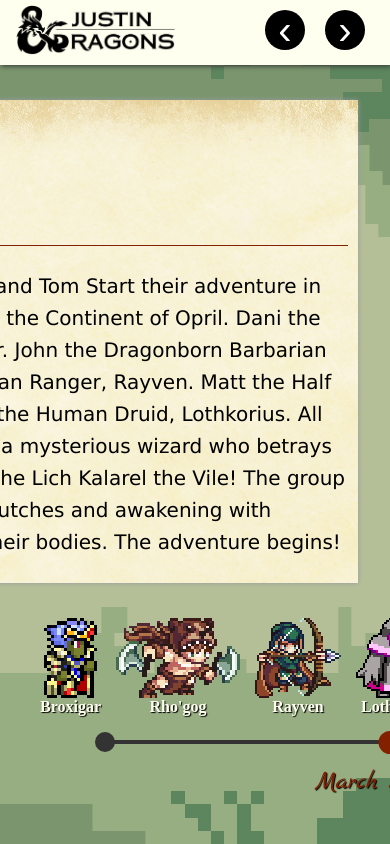
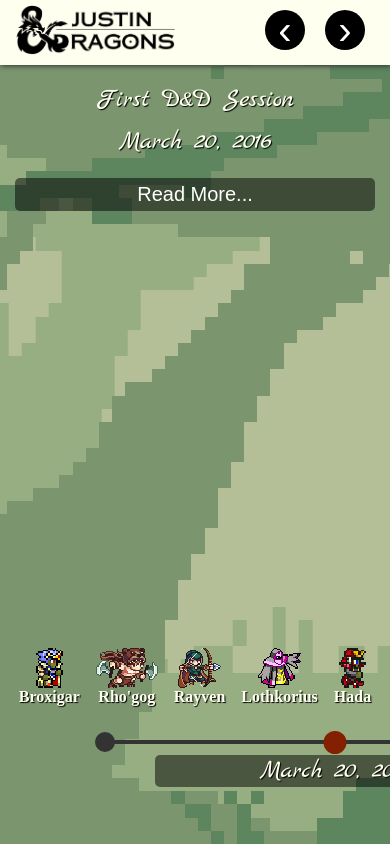
Before and after one commit to glitchwolfe/justin-and-dragons, a React (Create React App) app: page / in a window 390 px wide. Built offline with nearby package versions, Linux system fonts and the light colour scheme.

Commit message:
Made updates to allow mobile use

```diff
--- a/src/components/App/App.js
+++ b/src/components/App/App.js
@@ -44,29 +44,17 @@ class App extends Component {
     for (let element of this.timelineEvents){
 
       let eventPosition = element.getBoundingClientRect().left;
+      let eventSize     = element.clientWidth / 2;
 
-      if(element && eventPosition >= -250 && eventPosition <= 250){ // Max range is equal to the width of every event element
+      console.log(eventSize)
+
+      if(element && eventPosition >= -eventSize && eventPosition <= eventSize){ // Max range is equal to the width of every event element
         let currentEvent = this.refs.timeline.getEvent(i);
+            currentEvent.index = i;
 
-        // Update party
-        let partyMembers = this.refs.timeline.getEvent(i).partyMembers;
-        this.refs.party.updateActiveMembers(partyMembers);
+        element.classList.add("active");
 
-        // Mark timeline node as active
-        element.classList.add("active");
-        this.currentEventIndex = i;
-
-        // Change background, if necessary
-        if(this.currentBackground === '' || this.currentBackground !== currentEvent.location){
-          this.setBackground(currentEvent.location);
-        }
-
-        // Display event details
-        document.getElementById("eventDescription").innerHTML = `
-          <p class="event">${currentEvent.event}</p>
-          <p class="date">${currentEvent.date}</p>
-          <p>${currentEvent.description}</p>
-        `;
+        this.renderEvent(currentEvent);
       }
       else if(element){
         element.classList.remove("active");
@@ -75,12 +63,12 @@ class App extends Component {
     }
   }
 
-  setBackground = (index) => {
-    console.log('setting background...',index)
+  setBackground = (currentEvent) => {
+    if(currentEvent && (this.currentBackground === '' || this.currentBackground !== currentEvent.location)){
 
         let parallaxContainer = document.getElementById('parallax');
 
-    switch(index){
+        switch(currentEvent.location){
           default:
           case "1":
             parallaxContainer.classList.add('forest');
@@ -112,7 +100,8 @@ class App extends Component {
             break;
         }
 
-    this.currentBackground = index;
+      this.currentBackground = currentEvent.location;
+    }
   }
 
   nextItem = () => {
@@ -126,9 +115,53 @@ class App extends Component {
   scrollToEvent = (i) => {
     if(i >= 0 && this.timelineEvents[i]){
       document.getElementById('parallax').scrollTo({
-        left:     this.timelineEvents[i].offsetLeft,
+        left:     this.timelineEvents[i].offsetLeft + 100,
         behavior: "smooth"
       });
+    }
+  }
+
+  renderEvent = (currentEvent) => {
+    if(currentEvent.index !== this.currentEventIndex){
+      let eventDescription = document.getElementById("eventDescription");
+
+      // Show preview only on mobile
+      if(window.innerWidth <= 700)
+        eventDescription.classList.add("preview");
+      else
+        eventDescription.classList.remove("preview");
+
+      eventDescription.classList.add("preAnimation");
+
+      // Add Event to DOM - wait 300ms so CSS fade can trigger
+      setTimeout(()=>{
+        eventDescription.innerHTML = `
+          <div class="eventContainer">
+            <p class="event">${currentEvent.event}</p>
+            <p class="date">${currentEvent.date}</p>
+            <button class="readMore">Read More...</button>
+            <button class="readLess">Read Less...</button>
+            <p class="description">${currentEvent.description}</p>
+          </div>
+        `;
+
+        eventDescription.getElementsByClassName('readMore')[0].addEventListener("click", () => {
+          eventDescription.classList.remove("preview");
+        });
+        eventDescription.getElementsByClassName('readLess')[0].addEventListener("click", () => {
+          eventDescription.classList.add("preview");
+        });
+
+        eventDescription.classList.remove("preAnimation");
+      }, 300)
+
+      // Update visible party members
+      this.refs.party.updateActiveMembers(currentEvent.partyMembers);
+
+      // Change background
+      this.setBackground(currentEvent);
+
+      this.currentEventIndex = currentEvent.index;
     }
   }
 
--- a/src/components/Party/Party.css
+++ b/src/components/Party/Party.css
@@ -1,7 +1,7 @@
 .Party{
   position: fixed;
-  left:     2.5rem;
   bottom:   8rem;
+  pointer-events: none;
 }
 
 .Party ul{
@@ -9,12 +9,12 @@
   padding: 0;
   margin:  0;
 
-  max-width: 250px;
-  display: grid;
-  grid-template-columns: repeat(8, 1fr);
-  grid-template-rows: 1fr 1fr;
+  max-width: 100%;
+  display:   flex;
+  flex-wrap: wrap-reverse;
 
-  grid-column-gap: 15px;
+  align-items: center;
+  justify-content: center;
 }
 
 .Party li{
@@ -22,9 +22,8 @@
   font-weight: bold;
   text-shadow: 1px 1px 1px #000;
   text-align:  center;
-  grid-row:    6 / 1;
+  margin:      15px;
 
-  /* transition-timing-function: ease-in; */
   transition: 0.25s ease all;
   transform:  translateY(200%);
 }
@@ -35,9 +34,24 @@
   transform: translateY(0%);
 }
 
+
 .Party li img{
   height: 80px;
   image-rendering: pixelated;
+}
+
+@media screen and (max-width:700px){
+  .Party{
+    width: 100%;
+  }
+
+  .Party li{
+    margin: 10px 8px;
+  }
+
+  .Party li img{
+    height: 40px;
+  }
 }
 
 .Party li img,
--- a/src/components/Party/PartyMembers.json
+++ b/src/components/Party/PartyMembers.json
@@ -98,10 +98,6 @@
     "image":"cleric"
   },
   {
-    "name":"Rhazer",
-    "image":"mage"
-  },
-  {
     "name":"Kelibourne",
     "image":"archer"
   },
--- a/src/components/Timeline/Timeline.css
+++ b/src/components/Timeline/Timeline.css
@@ -42,8 +42,8 @@
 ol li {
 	position: relative;
 	display:  inline-block;
-	float:    left;
-	width:    500px;
+  width:    500px;
+  max-width: 100vw;
   height:   50px;
 }
 
@@ -65,7 +65,7 @@ ol li .point {
 }
 
 #eventDescription {
-  transition: 0.3s ease height;
+  transition: 0.2s ease all;
 
   position: fixed;
   top:      100px;
@@ -73,7 +73,6 @@ ol li .point {
   z-index:  1;
   width:    600px;
 
-  padding:    5px 10px;
   box-shadow: 0 0 5px #979AA4;
 
   background: url('../../images/event-description/stat-block-top-texture.png'),
@@ -93,10 +92,95 @@ ol li .point {
   line-height: 1.6;
 }
 
+#eventDescription.preAnimation{
+  opacity: 0;
+  max-height: 0;
+}
+
+#eventDescription .readMore,
+#eventDescription .readLess{
+  display: none;
+  font-size: 20px;
+  background: rgba(0,0,0,0.5);
+  border-radius: 5px;
+  color: #fff;
+  border: none;
+  width: 100%;
+  padding: 5px;
+}
+
+.eventContainer{
+  padding:    15px;
+}
+
+@media screen and (max-width:700px){
+  #eventDescription.preview{
+    background: none;
+    box-shadow: none;
+    color: #FFFFF0;
+    text-shadow: 1px 1px 1px #000;
+    text-align: center;
+    font-size: 3rem;
+    height: auto;
+    bottom: unset;
+  }
+  #eventDescription.preview .eventContainer{
+    padding-bottom: 0;
+  }
+  #eventDescription.preview .description{
+    display: none;
+  }
+  #eventDescription.preview .date{
+    border-bottom: none;
+  }
+  #eventDescription.preview .readMore{
+    display: block;
+  }
+  #eventDescription.preview .readLess{
+    display: none;
+  }
+
+  #eventDescription{
+    position: fixed;
+
+    width:     unset;
+    max-width: 100vw;
+    height:    unset;
+
+    top:    0;
+    right:  0;
+    bottom: 0;
+    left:   0;
+
+    overflow-y: scroll;
+    overflow-x: hidden;
+
+    display:        flex;
+    flex-direction: column;
+
+    pointer-events: unset;
+  }
+
+  #eventDescription .eventContainer{
+    padding: 80px 15px;
+    flex: 1;
+  }
+
+  #eventDescription .readLess{
+    display: block;
+  }
+}
+
+#eventDescription > * {
+  max-width: 100%;
+  display: block;
+}
+
 #eventDescription .date,
 #eventDescription .event{
-  font-size:   24px;
+  font-size:   26px;
   font-family: 'Marck Script', cursive;
+  margin: 0;
 }
 
 #eventDescription .date{
@@ -107,15 +191,17 @@ ol li .point {
 ol li .pointDate{
   font-family: 'Marck Script', cursive;
   text-shadow: 1px 1px 1px #000;
-  color: #FFFFF0;
-  font-size: 1.6rem;
-  text-align: center;
-  transition: 0.3s ease all;
+  color:     #FFFFF0;
+  font-size:   1.6rem;
+  text-align:  center;
+  transition:  0.3s ease all;
 }
 
 /* ---- Show description when event is active ---- */
 ol li.active .pointDate{
-  color: rgb(130,32,0);
+  background: rgba(0,0,0,0.5);
+  border-radius: 5px;
+  margin: 15px;
 }
 ol li.active .point {
   width:      15px;
```
Lines whose indentation alone changed are shown as unchanged.
